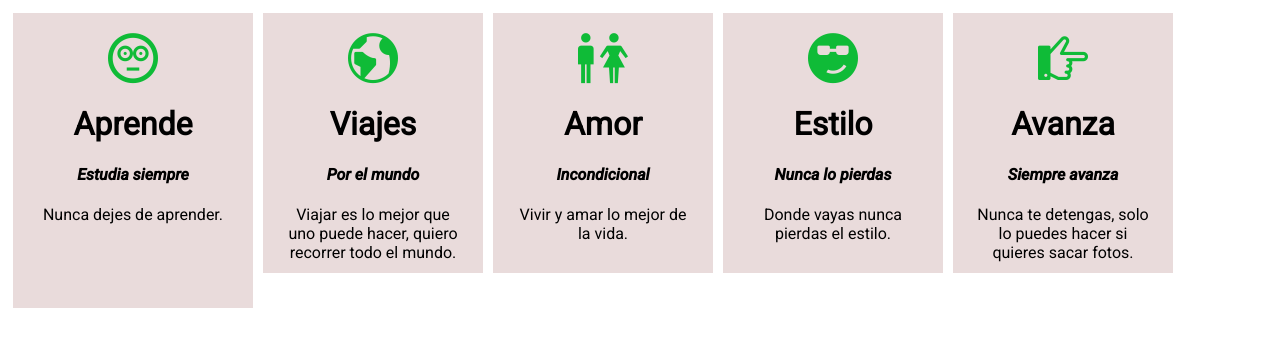
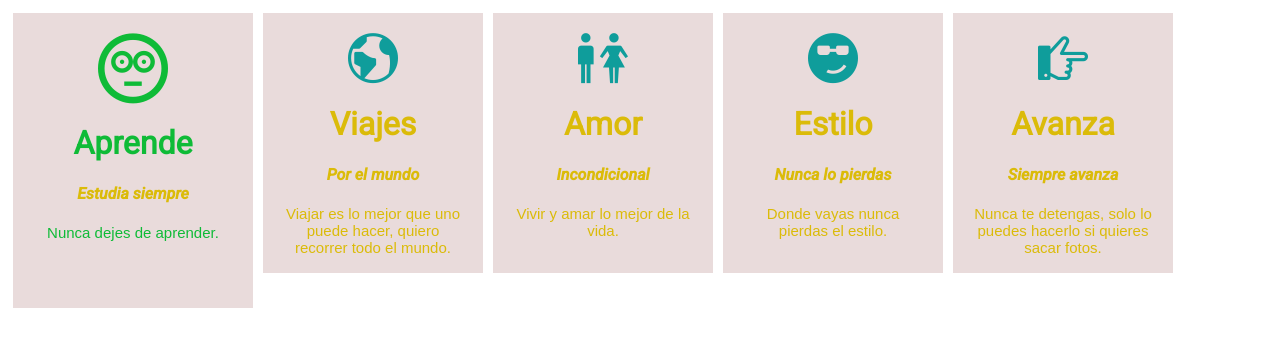
Before and after one commit to brecabal/tipografiaseiconos, a plain HTML site: page index.html in a window 1280 px wide. In both pictures the pointer is over the element "Aprende". Drawn offline with Linux system fonts and the light colour scheme; files whose address does not match are found by name.

Commit message:
ejercicio tipografias e iconos final listo

```diff
--- a/css/main.css
+++ b/css/main.css
@@ -16,17 +16,52 @@ body{
 
 h4{
 	font-style: italic;
+	color: #DBBB09;
 }
 
 span{
-	color: #0FBB37;
+	color: #0F9D9B;
 	font-size: 50px;
 
 }
 
+
+h1{
+	color:#DBBB09;
+}
+
+
+
+p{
+
+	color:#DBBB09;
+	font-family: sans-serif;
+	font-size: 15px;
+}
+
+.caja:hover h1{
+	color: #0FBB37;
+	transition: color 1s;
+
+}
+
+
+.caja:hover h4{
+	transition: color 1s;
+
+}
+
+.caja:hover p{
+
+	color:#0FBB37;
+	transition: color 1s;
+
+}
+
 span:hover{
+
 	font-size: 100px;
-	color:#0F54C5;
+	color:#0FBB37;
 	transition: 1s;
 
 }
@@ -38,3 +73,8 @@ span:hover{
 	transition: 1s;
 
 }
+ .caja:hover span{
+	font-size:70px;
+	color:#0FBB37;
+	transition: font-size 1s, color 1s;
+}
--- a/index.html
+++ b/index.html
@@ -36,7 +36,7 @@
 			<span class="icon-sabe"></span>
 			<h1>Avanza</h1>
 			<h4>Siempre avanza</h4>
-			<p>Nunca te detengas, solo lo puedes hacer si quieres sacar fotos.</p>
+			<p>Nunca te detengas, solo lo puedes hacerlo si quieres sacar fotos.</p>
 		</div>
 	</body>
 </html>
```
